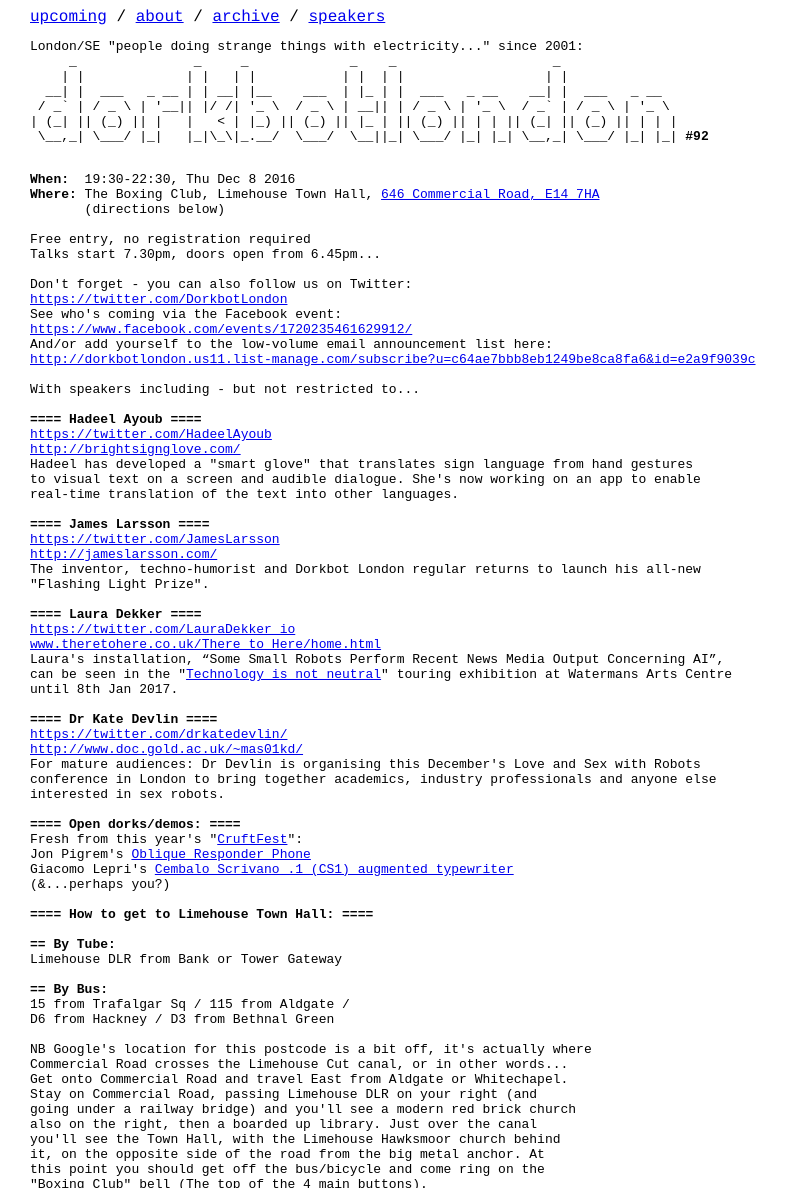
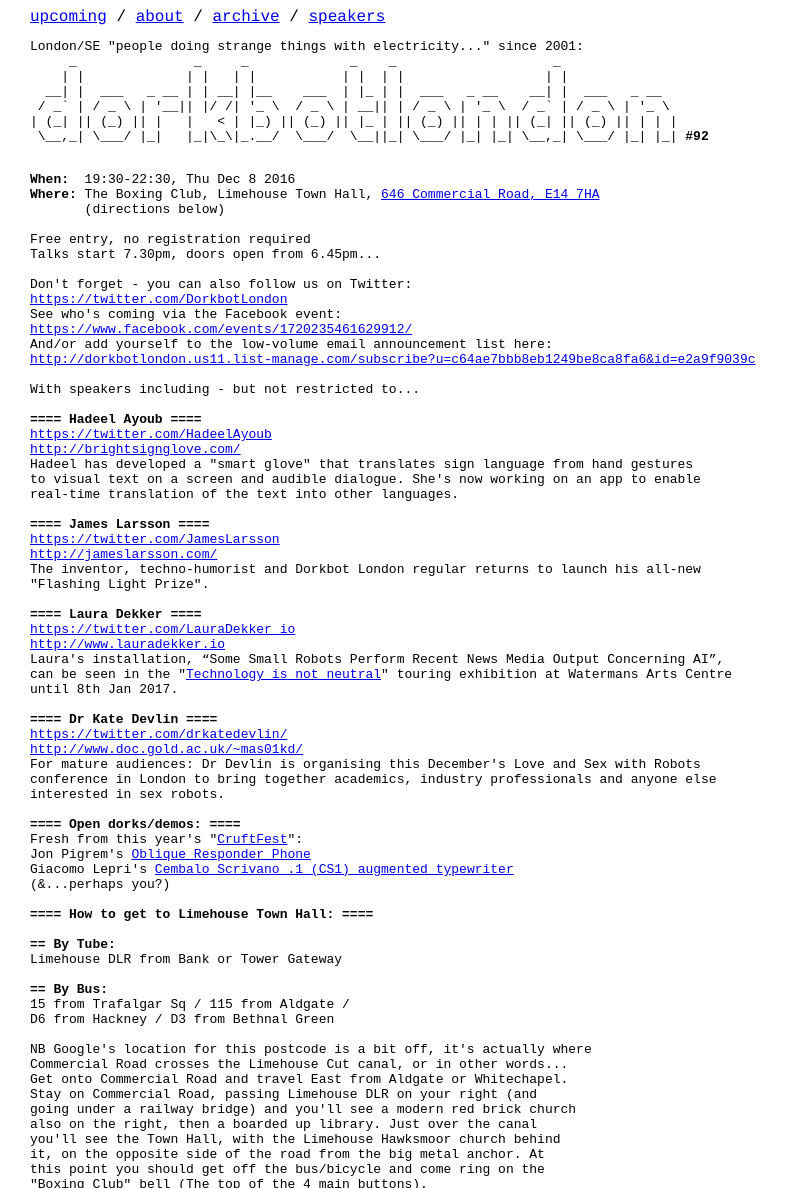
Before and after one commit to dorkbotlondon/dorkbotlondon.github.io, a Jekyll site: the page built from _posts/2016-12-08-92.html, in a window 1280 px wide, cut to the strip 0-1188 px from the top of the page. Shown: the whole strip, without its empty margins (0-788 px from the left). Built offline with Jekyll 4.4.1, drawn with Linux system fonts in a browser that asks for light colours; Markdown is read by kramdown in place of the engine named in the settings; a script that is not in the unit is left out.

Commit message:
Update 2016-12-08-92.html

```diff
--- a/_posts/2016-12-08-92.html
+++ b/_posts/2016-12-08-92.html
@@ -38,7 +38,7 @@ The inventor, techno-humorist and Dorkbot London regular returns to launch his a
 
 <b>==== Laura Dekker ====</b>
 <a href="https://twitter.com/LauraDekker_io">https://twitter.com/LauraDekker_io</a>
-<a href="www.theretohere.co.uk/There_to_Here/home.html">www.theretohere.co.uk/There_to_Here/home.html</a>
+<a href="http://www.lauradekker.io">http://www.lauradekker.io</a>
 Laura's installation, “Some Small Robots Perform Recent News Media Output Concerning AI”,
 can be seen in the "<a href="https://www.watermans.org.uk/events/technology-is-not-neutral/">Technology is not neutral</a>" touring exhibition at Watermans Arts Centre
 until 8th Jan 2017.
```
